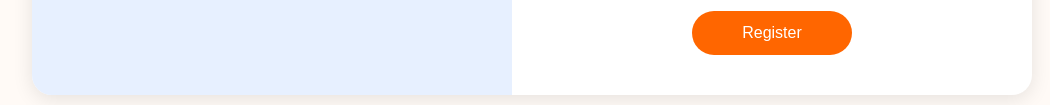
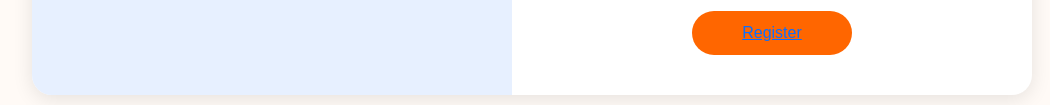
Before and after one commit to DevanshuSir/SkillWeb, a plain HTML site: page loginreg.html in a window 1280 px wide. Both pictures are taken after a click on the button "Register". Shown: the part 598-703 px from the top of the page, without its empty margins (108-1158 px from the left). Drawn offline with nearby package versions, Linux system fonts and the light colour scheme.

Commit message:
update files

```diff
--- a/loginreg.html
+++ b/loginreg.html
@@ -102,7 +102,7 @@
               </div>
             </div>
             <div class="text-center">
-              <button class="submit-btn">Register</button>
+              <button class="submit-btn"><a href="./studentdashboard.html">Register</a></button>
             </div>
           </form>
         </div>
```
